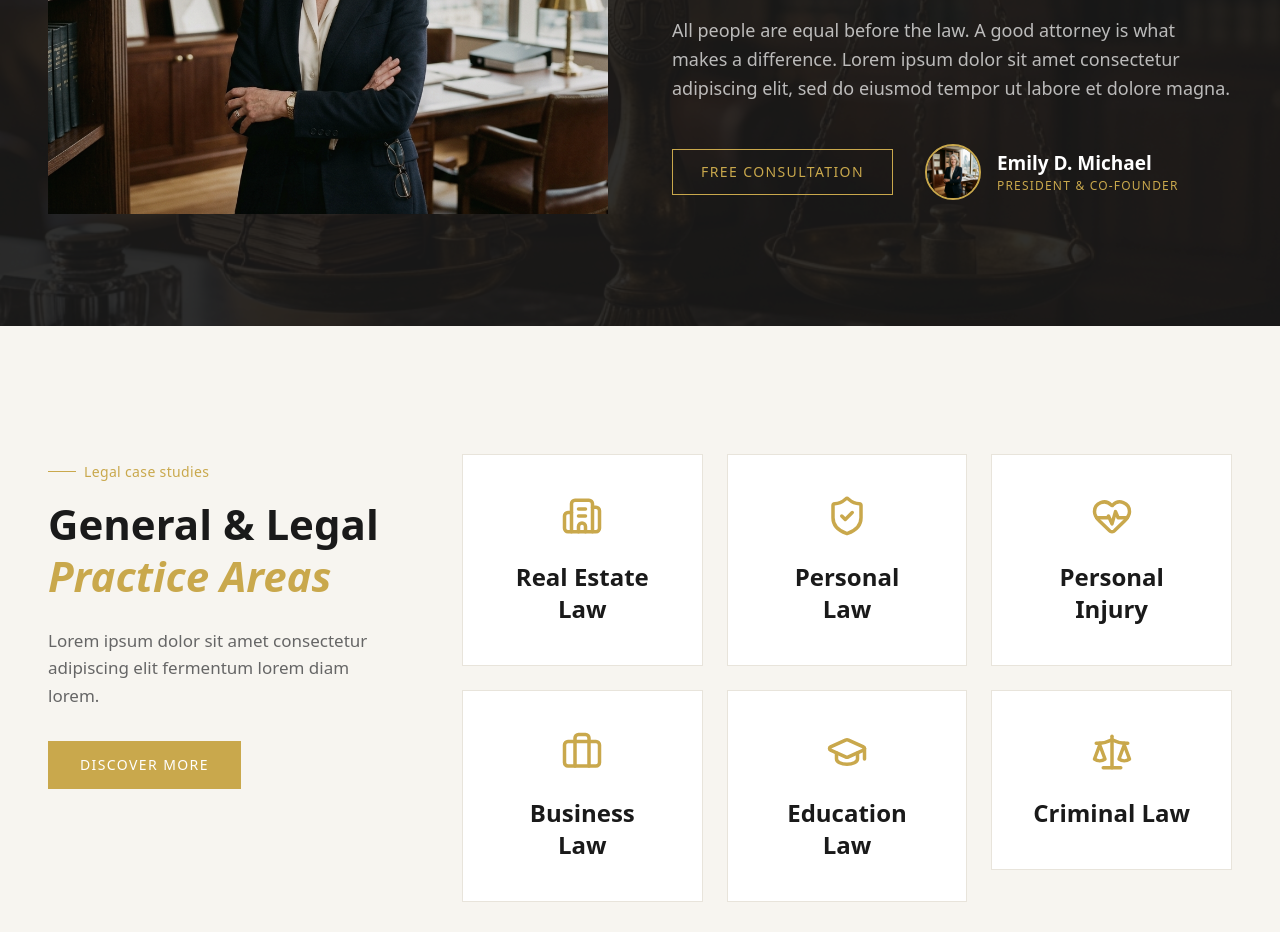
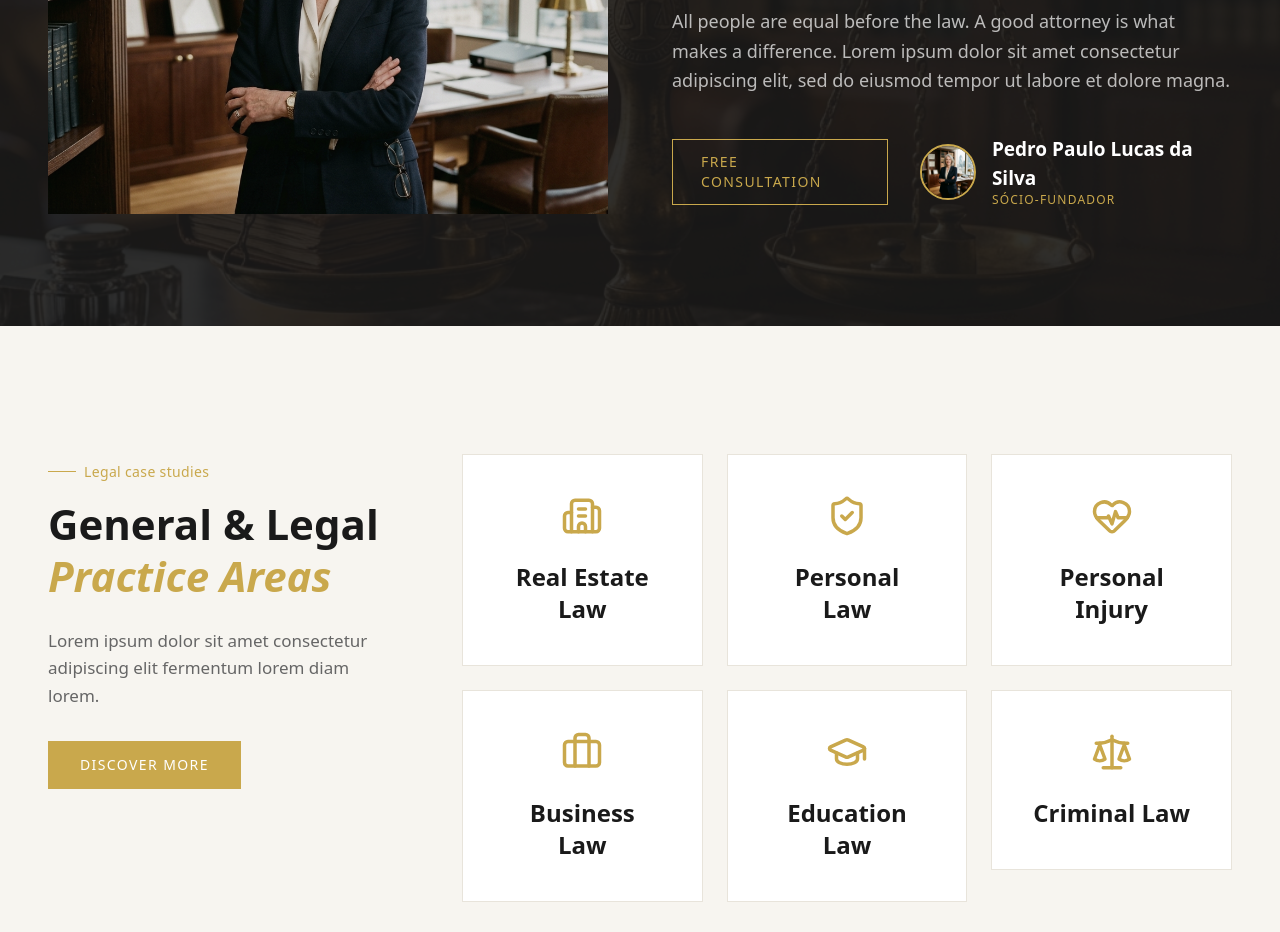
Before and after one commit to TCAdigital/pedropauloadvogados, a Next.js app: page / in a window 1280 px wide. Shown: the part 2260-3192 px from the top of the page. Built offline with nearby package versions, Linux system fonts and the light colour scheme.

Commit message:
docs: update leading attorney name to Pedro Paulo Lucas da Silva

```diff
--- a/src/app/page.tsx
+++ b/src/app/page.tsx
@@ -310,8 +310,8 @@ export default function Home() {
                       className="rounded-full border-2 border-gold object-cover"
                     />
                     <div>
-                      <div className="font-serif text-[19px] font-semibold">Emily D. Michael</div>
-                      <div className="text-gold text-xs uppercase tracking-widest">President & Co-Founder</div>
+                      <div className="font-serif text-[19px] font-semibold">Pedro Paulo Lucas da Silva</div>
+                      <div className="text-gold text-xs uppercase tracking-widest">Sócio-Fundador</div>
                     </div>
                   </div>
                 </div>
```
